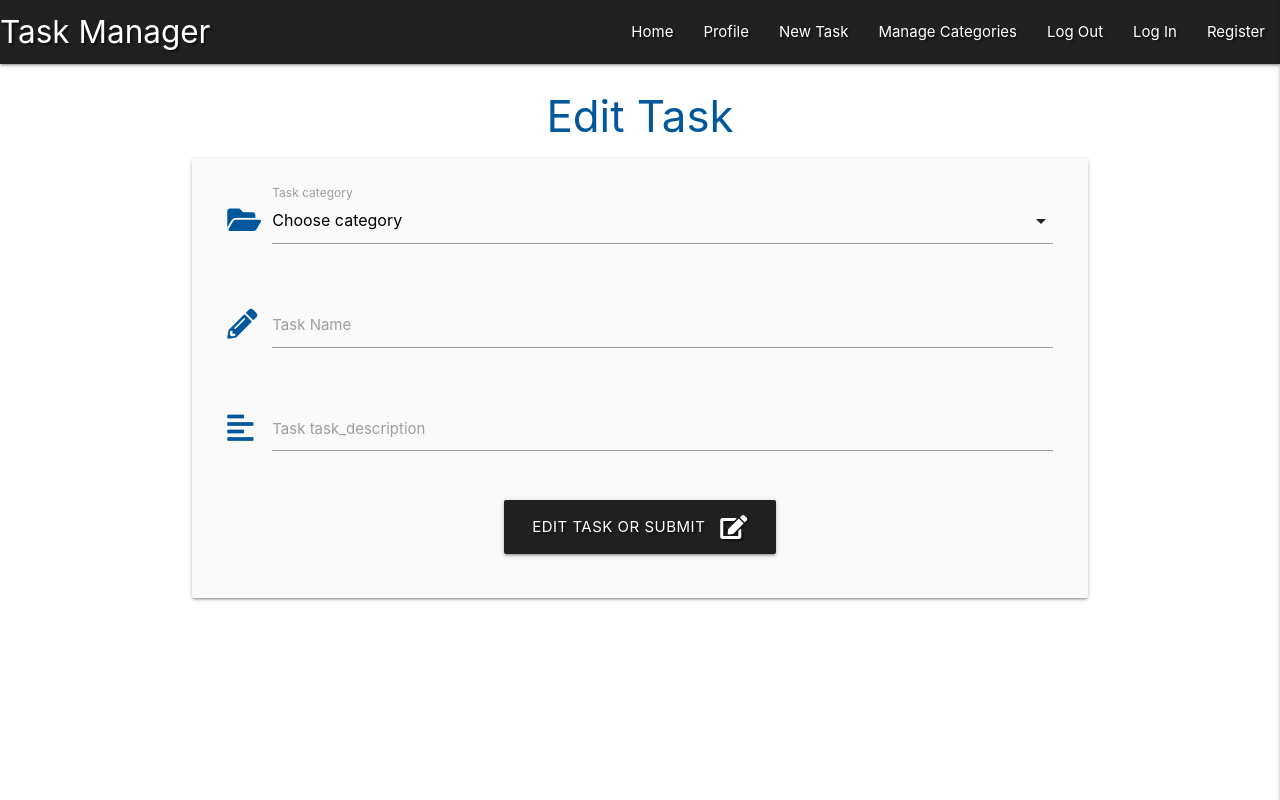
After one commit to Antonio-dev7/taskmanager, a Flask app: template templates/edit_task.html in a window 1280 px wide. The commit adds this page. Run offline with Flask 2, Linux system fonts and the light colour scheme; the template is opened without the code that fills it, so the values that code supplies are empty; some libraries are stand-ins or nearby versions.

Commit message:
edit button links to added values

```diff
--- a/app.py
+++ b/app.py
@@ -44,6 +44,14 @@ def add_task():
     return render_template("add_task.html", categories=categories) # Otherwise, it will revert to the default method of GET, and display the template with our # form to be completed.
 
 
+@app.route("/edit_task/<task_id>", methods=["GET", "POST"])
+def edit_task(task_id):
+    task = mongo.db.tasks.find_one({"_id": ObjectId(task_id)})
+
+    categories = mongo.db.categories.find().sort("category_name", 1)
+    return render_template("edit_task.html", task=task, categories=categories)
+
+
 if __name__ == "__main__":
     app.run(host=os.environ.get("IP"),
             port=int(os.environ.get("PORT")),
--- /dev/null
+++ b/templates/edit_task.html
@@ -0,0 +1,54 @@
+{% extends "base.html" %}
+{% block content %}
+
+    <h3 class="light-blue-text text-darken-4 center-align">Edit Task</h3>
+
+    <div class="row card-panel grey lighten-5">
+        <form class="col s12" method="POST" action="{{ url_for('edit_task', task_id=task._id) }}">
+            <!-- Category Selection -->
+            <div class="row">
+                <div class="input-field col s12">
+                    <i class="fas fa-folder-open prefix light-blue-text text-darken-4"></i>
+                    <select id="category_name" name="category_name" class="validate" required>
+                        <option value="" disabled selected>Choose category</option>
+                        {% for category in categories %}
+                            <option value="{{ category.category_name }}">{{ category.category_name }}</option>
+                        {% endfor %}
+                    </select>
+                    <label>Task category</label>
+            </div>
+
+            </div>
+
+            <!-- Task Name -->
+            <div class="row">
+                <div class="input-field col s12">
+                    <i class="fas fa-pencil-alt prefix light-blue-text text-darken-4"></i>
+                    <input id="task_name" name="task_name" minlength="5" maxlength="50"
+                        type="text" class="validate" required> <!--name,task_name DB-->
+                    <label for="task_name">Task Name</label>
+                </div>
+            </div>
+            <!-- Task Description -->
+            <div class="row">
+                <div class="input-field col s12">
+                    <i class="fas fa-align-left prefix light-blue-text text-darken-4"></i>
+                    <textarea id="task_description" name="task_description" minlength="5"
+                        maxlength="200" class="materialize-textarea validate" required></textarea>
+                    <label for="task_description">Task task_description</label>
+                </div>
+            </div>
+
+            <!-- Submit Button -->
+            <div class="row">
+                <div class="col s12 center-align">
+                    <button type="submit" class="btn-large grey darken-4 text-shadow">
+                        Edit Task or Submit <i class=" fas fa-edit right"></i><!--fas fa-plus-square right-->
+                    </button>
+                </div>
+            </div>
+
+        </form>
+    </div>
+
+{% endblock %}
--- a/templates/tasks.html
+++ b/templates/tasks.html
@@ -9,7 +9,7 @@
         {{ task.due_date }}<br>
     {% endfor %} -->
 
-    <h3 class="light-blue-text text-darken-4 center-align">Add Task</h3>
+    <h3 class="light-blue-text text-darken-4 center-align">All Task</h3>
 
     <ul class="collapsible popout">
         {% for task in tasks %}
@@ -18,7 +18,7 @@
                 <div class="col s3">
                     <i class="fas fa-caret-down"></i>
                     <a href="" class="btn-small green light-3">Done</a>
-                    <a href="" class="btn-small light-yellow lighten-4">Edit</a>
+                    <a href="{{ url_for('edit_task', task_id=task._id) }}" class="btn-small light-yellow lighten-4">Edit</a>
 
                 </div>
 
```
